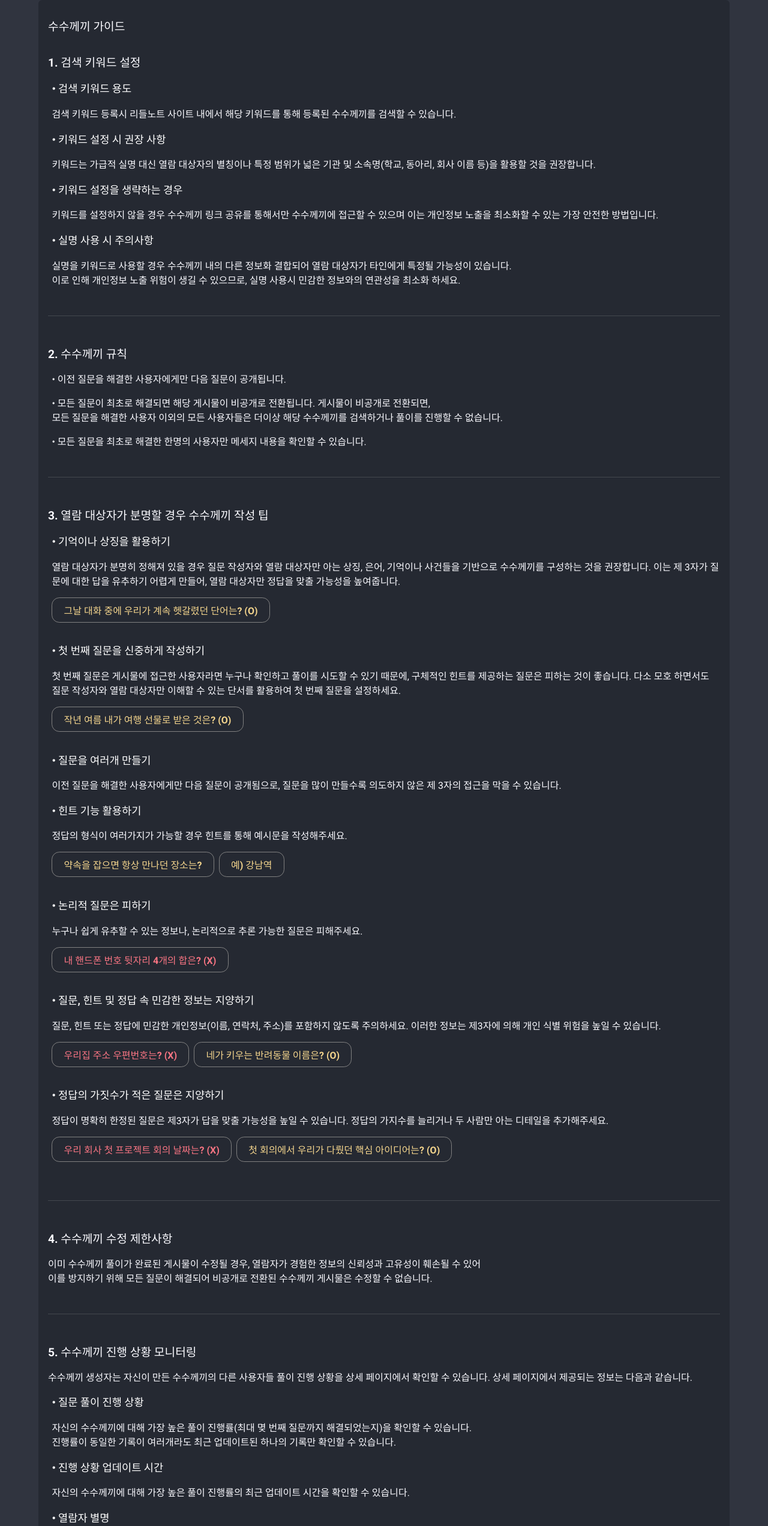
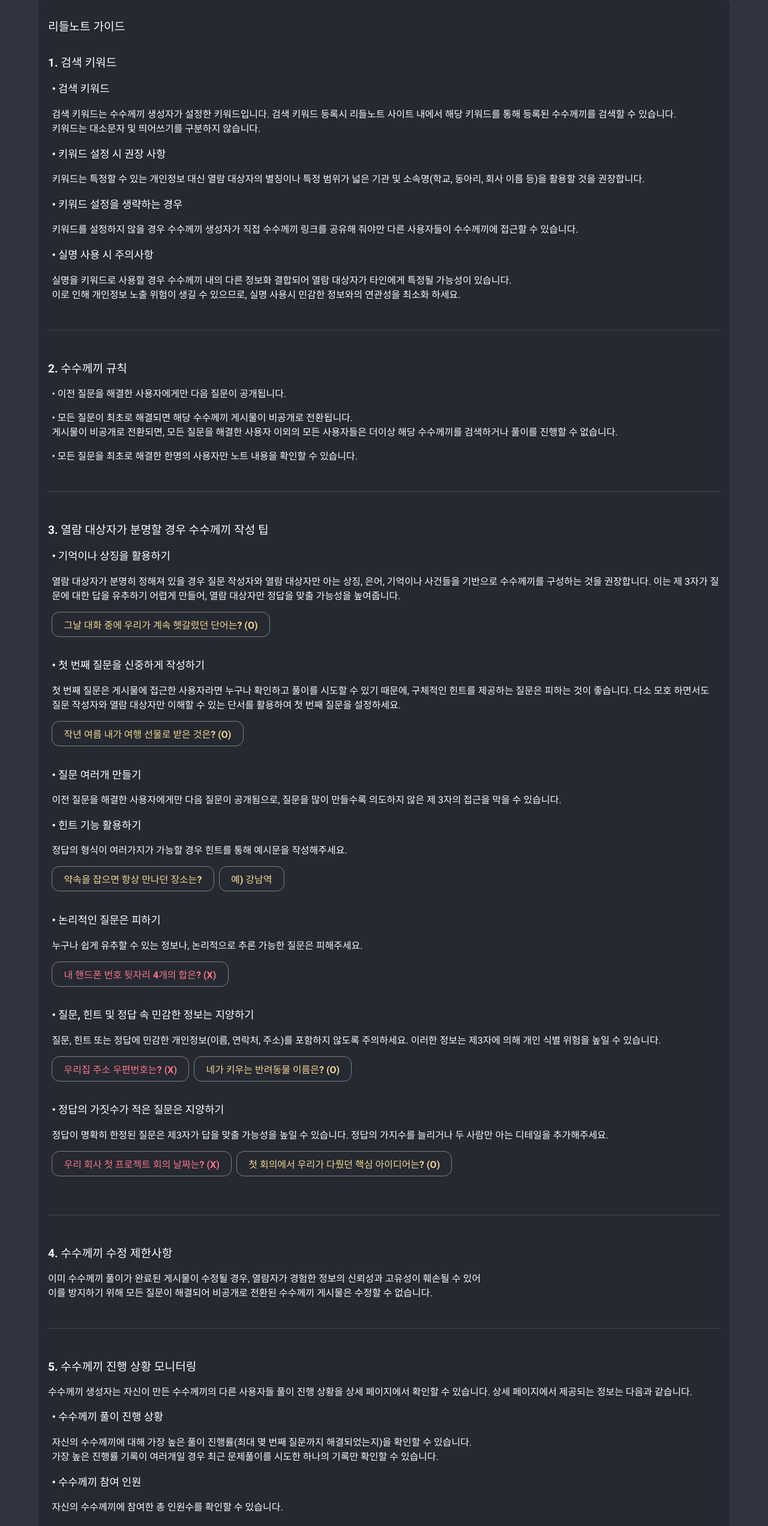
Before and after one commit to 2coldok/unboxingme-client, a React (Vite) app: page /about/guide in a window 1280 px wide. Shown: the part 100-2644 px from the top of the page at 60% size. Built offline with nearby package versions, Linux system fonts and the light colour scheme; no server answers.

Commit message:
feat(getNote): http GET 요청으로 변경

```diff
--- a/src/components/AppFooter.tsx
+++ b/src/components/AppFooter.tsx
@@ -36,9 +36,9 @@ export default function AppFooter() {
     <FooterContainer>
       <DocsLinkWrapper>
         <span onClick={handleIntroduce}>사이트 소개</span>
+        <span onClick={handleCaution}>리들노트 가이드</span>
         <span onClick={handlePrivacyPolicy}>개인정보처리방침</span>
         <span onClick={handleTermsOfService}>이용약관</span>
-        <span onClick={handleCaution}>수수께끼 가이드</span>
         <span onClick={handleEmailClick}>오류/건의</span>
         {showEmail && (
           <PopEmailWrapper>
--- a/src/components/mypage/CreationGuidelines.tsx
+++ b/src/components/mypage/CreationGuidelines.tsx
@@ -25,8 +25,8 @@ export default function CreationGuidelines() {
       <Title>나의 수수께끼 노트 만들기</Title>
       <CreateWrapper>
         <p>수수께끼 노트를 만들기 전
-        <Link href="/about/guide" target="_blank" rel="noopener noreferrer"> 수수께끼 노트 작성 가이드</Link>
-          를 확인해주세요.
+        <Link href="/about/guide" target="_blank" rel="noopener noreferrer"> 리들노트 가이드 </Link>
+          내용을 확인해주세요.
         </p>
         <CreateButton onClick={handleClick}>수수께끼 노트 만들기</CreateButton>
 
--- a/src/context/AuthContext.tsx
+++ b/src/context/AuthContext.tsx
@@ -35,7 +35,6 @@ export function AuthProvider({ authService, children }: IAuthProviderProps) {
       try {
         const data = await authService.csrfToken();
         setCsrfToken(data.payload.csrfToken);
-        console.log(data.payload.csrfToken); /////////////////////////////////
       } catch (error) {
         setCsrfToken(null);
       }
@@ -47,7 +46,6 @@ export function AuthProvider({ authService, children }: IAuthProviderProps) {
   // 프로필 가져오기
   useEffect(() => {
     const fetchProfile = async () => {
-      console.log('*****AuthContext에서 fetchProfile 실행됨*****');
       try {
         const data = await authService.getProfile();
         if (!data.payload) {
--- a/src/pages/Note.tsx
+++ b/src/pages/Note.tsx
@@ -87,7 +87,7 @@ export default function Note({ unboxingService }: NoteProps) {
               <State $open={pandora.isCatUncovered}>{pandora.isCatUncovered ? '열람됨' : '미열람'}</State>
             </div>
           </InfoWrapper>
-          <Description>{pandora.description}</Description>
+          <Description>{pandora.description ? pandora.description : '내용 없음'}</Description>
         </CoverWrapper>
 
         <NoteWrapper>
@@ -229,7 +229,9 @@ const Description = styled.pre`
 const NoteWrapper = styled.pre`
   border: 1px solid var(--border);
   background-color: var(--background-riddle);
+  color: var(--brand);
   box-shadow: rgba(0, 0, 0, 0.1) 0px 4px 12px;
+
   border-radius: 0.9rem;
   padding: 1.1em;
   font-size: 1.2rem;
--- a/src/pages/SolverAlias.tsx
+++ b/src/pages/SolverAlias.tsx
@@ -116,8 +116,8 @@ export default function SolverAlias({ unboxingService }: ISolverAliasProps) {
             </Ascii>
           </LeftBody>
           <RightBody>
-            <Message>* 모든 질문이 최초로 해결되어 수수께끼 노트가 비공개로 전환되었습니다.</Message>
-            <Message>* 노트 작성자가 확인할 수 있는 '열람자 별명'을 입력해주세요. 열람자 별명은 이후 수정할 수 없습니다.</Message>
+            <Message>* 모든 수수께끼가 최초로 해결되어 게시물이 비공개로 전환되었습니다.</Message>
+            <Message>* 게시물 작성자가 확인할 수 있는 '열람자 별명'을 입력해주세요. 열람자 별명은 이후 수정할 수 없습니다.</Message>
             <InputWrapper>
               <label className="floating-label">열람자 별명</label>
               <input
@@ -297,7 +297,7 @@ const InputWrapper = styled.div`
   .alias {
     background-color: var(--background-riddle);
     width: 100%;
-    border: 1px solid var(--font-main);
+    border: 2px solid var(--font-main);
     padding: 1.5em 1em 1.3em 1em;
     :focus {
       border-color: var(--brand);
--- a/src/pages/about/Guide.tsx
+++ b/src/pages/about/Guide.tsx
@@ -12,34 +12,37 @@ import {
   DLink,
   DDivder
 } from "../../styles/DocStyle";
+import { AiOutlineArrowRight } from "react-icons/ai";
 
 export default function Guide() {
   return (
     <>
       <DContainer>
-        <DHead>수수께끼 가이드</DHead>
+        <DHead>리들노트 가이드</DHead>
         <DSection>
-          <DTitle>1. 검색 키워드 설정</DTitle>
+          <DTitle>1. 검색 키워드</DTitle>
           <ul>
             <DList>
-              <DSubTitle>• 검색 키워드 용도</DSubTitle>
+              <DSubTitle>• 검색 키워드</DSubTitle>
               <DContent>
-                검색 키워드 등록시 리들노트 사이트 내에서 해당 키워드를 통해 등록된 수수께끼를 검색할 수 있습니다.
+                검색 키워드는 수수께끼 생성자가 설정한 키워드입니다.
+                검색 키워드 등록시 리들노트 사이트 내에서 해당 키워드를 통해 등록된 수수께끼를 검색할 수 있습니다.<br></br>
+                키워드는 대소문자 및 띄어쓰기를 구분하지 않습니다.
               </DContent>
             </DList>
 
             <DList>
               <DSubTitle>• 키워드 설정 시 권장 사항</DSubTitle>
               <DContent>
-                키워드는 가급적 실명 대신 열람 대상자의 별칭이나 특정 범위가 넓은 기관 및 소속명(학교, 동아리, 회사 이름 등)을 활용할 것을 권장합니다.
+                키워드는 특정할 수 있는 개인정보 대신 열람 대상자의 별칭이나 특정 범위가 넓은 기관 및 소속명(학교, 동아리, 회사 이름 등)을 활용할 것을 권장합니다.
               </DContent>
             </DList>
 
             <DList>
               <DSubTitle>• 키워드 설정을 생략하는 경우</DSubTitle>
               <DContent>
-                키워드를 설정하지 않을 경우 수수께끼 링크 공유를 통해서만 수수께끼에 접근할 수 있으며
-                이는 개인정보 노출을 최소화할 수 있는 가장 안전한 방법입니다.
+                키워드를 설정하지 않을 경우 수수께끼 생성자가 직접 수수께끼 링크를 공유해 줘야만
+                다른 사용자들이 수수께끼에 접근할 수 있습니다.
               </DContent>
             </DList>
 
@@ -67,13 +70,13 @@ export default function Guide() {
 
             <DList>
               <p>
-                • 모든 질문이 최초로 해결되면 해당 게시물이 비공개로 전환됩니다. 게시물이 비공개로 전환되면,<br></br>
-                모든 질문을 해결한 사용자 이외의 모든 사용자들은 더이상 해당 수수께끼를 검색하거나 풀이를 진행할 수 없습니다.
+                • 모든 질문이 최초로 해결되면 해당 수수께끼 게시물이 비공개로 전환됩니다.<br></br>
+                게시물이 비공개로 전환되면, 모든 질문을 해결한 사용자 이외의 모든 사용자들은 더이상 해당 수수께끼를 검색하거나 풀이를 진행할 수 없습니다.
               </p>
             </DList>
 
             <DList>
-              <p>• 모든 질문을 최초로 해결한 한명의 사용자만 메세지 내용을 확인할 수 있습니다.</p>
+              <p>• 모든 질문을 최초로 해결한 한명의 사용자만 노트 내용을 확인할 수 있습니다.</p>
             </DList>
           </ul>
         </DSection>
@@ -104,7 +107,7 @@ export default function Guide() {
             </DList>
 
             <DList>
-              <DSubTitle>• 질문을 여러개 만들기</DSubTitle>
+              <DSubTitle>• 질문 여러개 만들기</DSubTitle>
               <DContent>
                 이전 질문을 해결한 사용자에게만 다음 질문이 공개됨으로, 질문을 많이 만들수록 의도하지 않은 제 3자의 접근을 막을 수 있습니다.
               </DContent>
@@ -120,7 +123,7 @@ export default function Guide() {
             </DList>
 
             <DList>
-              <DSubTitle>• 논리적 질문은 피하기</DSubTitle>
+              <DSubTitle>• 논리적인 질문은 피하기</DSubTitle>
               <DContent>
                 누구나 쉽게 유추할 수 있는 정보나, 논리적으로 추론 가능한 질문은 피해주세요.
               </DContent>
@@ -169,15 +172,22 @@ export default function Guide() {
           </DContent>
           <ul>
             <DList>
-              <DSubTitle>• 질문 풀이 진행 상황</DSubTitle>
+              <DSubTitle>• 수수께끼 풀이 진행 상황</DSubTitle>
               <DContent>
                 자신의 수수께끼에 대해 가장 높은 풀이 진행률(최대 몆 번째 질문까지 해결되었는지)을 확인할 수 있습니다.<br/>
-                진행률이 동일한 기록이 여러개라도 최근 업데이트된 하나의 기록만 확인할 수 있습니다.
+                가장 높은 진행률 기록이 여러개일 경우 최근 문제풀이를 시도한 하나의 기록만 확인할 수 있습니다.
               </DContent>
             </DList>
 
             <DList>
-              <DSubTitle>• 진행 상황 업데이트 시간</DSubTitle>
+              <DSubTitle>• 수수께끼 참여 인원</DSubTitle>
+              <DContent>
+                자신의 수수께끼에 참여한 총 인원수를 확인할 수 있습니다.
+              </DContent>
+            </DList>
+
+            <DList>
+              <DSubTitle>• 업데이트 시간</DSubTitle>
               <DContent>
                 자신의 수수께끼에 대해 가장 높은 풀이 진행률의 최근 업데이트 시간을 확인할 수 있습니다.
               </DContent>
@@ -196,11 +206,11 @@ export default function Guide() {
         <DDivder></DDivder>
 
         <DSection>
-          <DTitle>6. 수수께끼 풀이 진행상황 노출 안내</DTitle>
+          <DTitle>6. 수수께끼 풀이 기록 공개 안내</DTitle>
           <DContent>
             <DLink href="https://riddlenote.com" target="_blank" rel="noopener noreferrer">홈 화면</DLink>
-            에서 최근 수수께끼 풀이 기록들중 일정 시간마다 랜덤하게 10개를 뽑아 리스트 형태로 보여줍니다.<br/>
-            각각의 리스트에는 수수께끼 라벨, 음영 처리된 고정 닉네임, 문제풀이 진행상황, 업데이트 날짜가 보여집니다.
+            에서 최근 수수께끼 풀이 기록들중 일정 시간마다 랜덤하게 10개를 뽑아 리스트 형태로 표시됩니다.<br/>
+            각각의 기록에는 수수께끼 라벨, 음영 처리된 고정 닉네임, 문제풀이 진행상황, 업데이트 날짜 정보를 포함합니다.
           </DContent>
 
           <ul>
@@ -208,16 +218,16 @@ export default function Guide() {
               <DSubTitle>• 수수께끼 라벨</DSubTitle>
               <DContent>
                 수수께끼를 생성시 발급되는 고유한 한글 문자열 입니다.<br></br>
-                게시물을 단순히 구분하는 용도로만 사용되며 라벨 정보를 통해 수수께끼를 검색하거나 접근할 수 없습니다.
+                라벨 정보를 통해 수수께끼를 검색하거나 접근할 수 없습니다.
               </DContent>
             </DList>
 
             <DList>
               <DSubTitle>• 고정 닉네임</DSubTitle>
               <DContent>
-                리들노트 로그인시 사용된 구글 계정 앞 세자리와 세개의 별표(*)로 음영처리된 문자입니다.<br/>
+                리들노트 로그인시 사용된 구글 계정 앞 세자리와 세개의 별표(*)로 이루워진 문자입니다.<br/>
                 <DExample>
-                  riddlenote@gmail.com -{'>'} rid***
+                  riddlenote@gmail.com <AiOutlineArrowRight/> rid***
                 </DExample>
               </DContent>
             </DList>
--- a/src/pages/about/TermsOfService.tsx
+++ b/src/pages/about/TermsOfService.tsx
@@ -79,7 +79,7 @@ export default function TermsOfService() {
           <DTitle>6. 게시물 작성자의 책임</DTitle>
           <DContent>
             게시물 작성시
-            <DLink href="https://www.riddlenote.com/about/guide" target="_blank" rel="noopener noreferrer"> 수수께끼 가이드</DLink>를 참고하여 제3자 에게 개인정보가 노출되지 않도록 해야합니다.
+            <DLink href="https://www.riddlenote.com/about/guide" target="_blank" rel="noopener noreferrer"> 리들노트 가이드</DLink>를 참고하여 제3자 에게 개인정보가 노출되지 않도록 해야합니다.
             게시물에 포함된 모든 정보는 사용자 스스로 작성한 자발적 콘텐츠로 간주되며, 특히 게시물에 의도하지 않은 제3자에 의해 특정될 수 있는 정보를 포함하지 않도록 각별히 주의해야 합니다.
             사용자가 작성한 게시물로 인해 발생하는 모든 문제에 대한 책임은 게시물 작성자 본인에게 있으며,
             리들노트는 이에 대해 일제의 책임을 지지 않습니다.
--- a/src/service/UnboxingService.ts
+++ b/src/service/UnboxingService.ts
@@ -78,7 +78,7 @@ export class UnboxingService implements IUnboxingService {
 
   async getNote(id: string, csrfToken: string) {
     const data = await this.httpClient.fetch<INote, void>(`/unboxing/pandora/${id}/note`, {
-      method: 'PATCH',
+      method: 'GET',
       headers: {
         'Riddlenote-Csrf-Token': csrfToken
       }
--- a/src/util/storage.ts
+++ b/src/util/storage.ts
@@ -8,8 +8,6 @@ const EXPIRATION_TIME = 5 * 60 * 1000;
 
 export const saveInSession = <T>(key: string, data: T): void => {
   try {
-    console.log(key);
-    console.log(data);
     const now = Date.now();
     const storageData: IStorageData<T> = {
       value: data,
@@ -19,7 +17,6 @@ export const saveInSession = <T>(key: string, data: T): void => {
     sessionStorage.setItem(key, JSON.stringify(storageData));
   } catch (error) {
     if (error instanceof DOMException && error.name === 'QuotaExceededError') {
-      console.log('seesion error');
       sessionStorage.clear();
     }
     // 에러 다이렉트 만들기
```
Also changed, not shown: index.html (+5 -4 lines), public/intro.html (+5 -5 lines), public/robots.txt, 1 other file (tests, documents, lock files or other folders).
